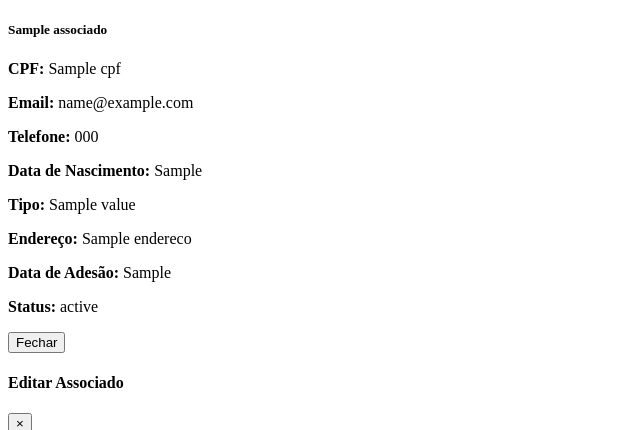
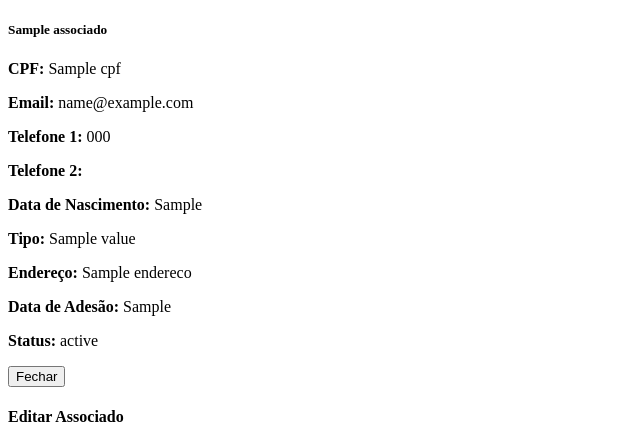
Before and after one commit to nori-marcos/clubeEsportivo, a Flask app: template src/templates/associado/associado.html in a window 1280 px wide. Shown: the part 240-670 px from the top of the page, without its empty margins (0-640 px from the left). Run offline with Flask 3, Linux system fonts and the light colour scheme; the template is opened without the code that fills it: most values are stand-ins (such as "Sample title", 1, 10 or a date in 2020).

Commit message:
ajuste da pagina de detalhes

```diff
--- a/src/templates/associado/modal_detalhar_associado.html
+++ b/src/templates/associado/modal_detalhar_associado.html
@@ -20,18 +20,22 @@
                     {% endif %}
                     <div class="card-body">
                         <div class="alert alert-success alert-dismissible fade show" role="alert">
-                            {% if associado.plano == 'OURO' %}
+                            {% if associado.plano.value == 'OURO' %}
                                 🥇 Você é nosso associado ouro!
-                            {% elif associado.plano == 'PRATA' %}
+                            {% elif associado.plano.value == 'PRATA' %}
                                 🥈 Você é nosso associado prata!
-                            {% elif associado.plano == 'BRONZE' %}
+                            {% elif associado.plano.value == 'BRONZE' %}
                                 🥉 Você é nosso associado bronze!
                             {% endif %}
                         </div>
                         <h5 class="card-title">{{ associado.nome }}</h5>
                         <p class="card-text"><strong>CPF:</strong> {{ associado.cpf.cpf }}</p>
                         <p class="card-text"><strong>Email:</strong> {{ associado.email }}</p>
-                        <p class="card-text"><strong>Telefone:</strong> {{ associado.telefone1 }}</p>
+                        <p class="card-text"><strong>Telefone
+                            1:</strong> {{ associado.telefones[0].telefone if associado.telefones else '' }}</p>
+                        <p class="card-text"><strong>Telefone
+                            2:</strong> {{ associado.telefones[1].telefone if associado.telefones and associado.telefones | length > 1 else '' }}
+                        </p>
                         <p class="card-text"><strong>Data de Nascimento:</strong> {{ associado.data_nascimento }}</p>
                         <p class="card-text"><strong>Tipo:</strong> {{ associado.tipo.value }}</p>
                         <p class="card-text"><strong>Endereço:</strong> {{ associado.endereco }}</p>
```
